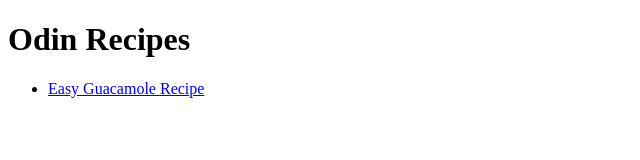
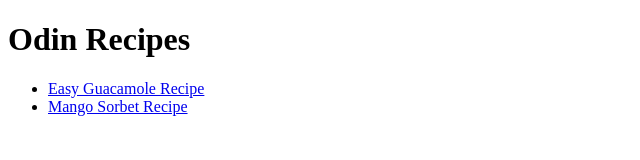
Before and after one commit to Lesego-S/odin-recipes, a plain HTML site: page index.html in a window 1280 px wide. Shown: the whole page, without its empty margins (0-640 px from the left). Drawn offline with Linux system fonts and the light colour scheme.

Commit message:
Update recipe list with the mango sorbet link

```diff
--- a/index.html
+++ b/index.html
@@ -11,6 +11,7 @@
 
     <ul>
         <li><a href="recipes/guacamole.html">Easy Guacamole Recipe</a></li>
+        <li><a href="recipes/mango-sorbet.html">Mango Sorbet Recipe</a></li>
     </ul>
 
 
```
